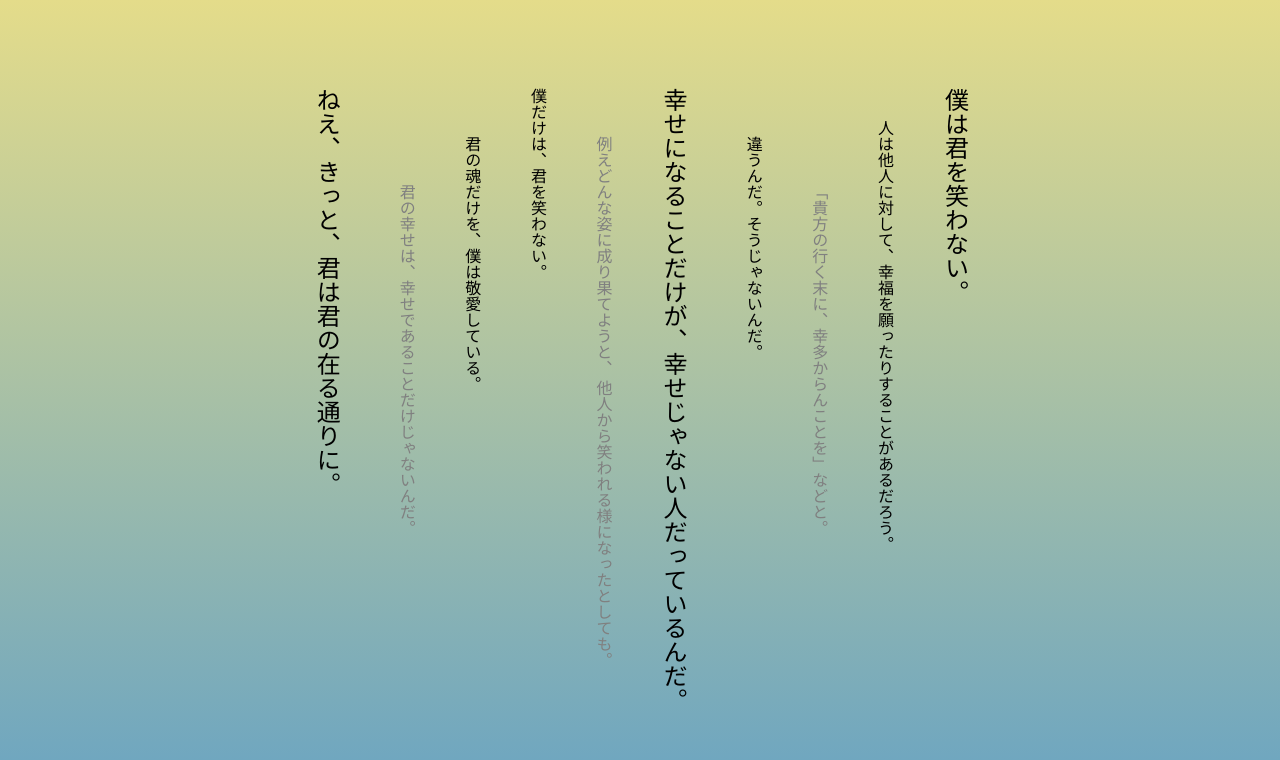
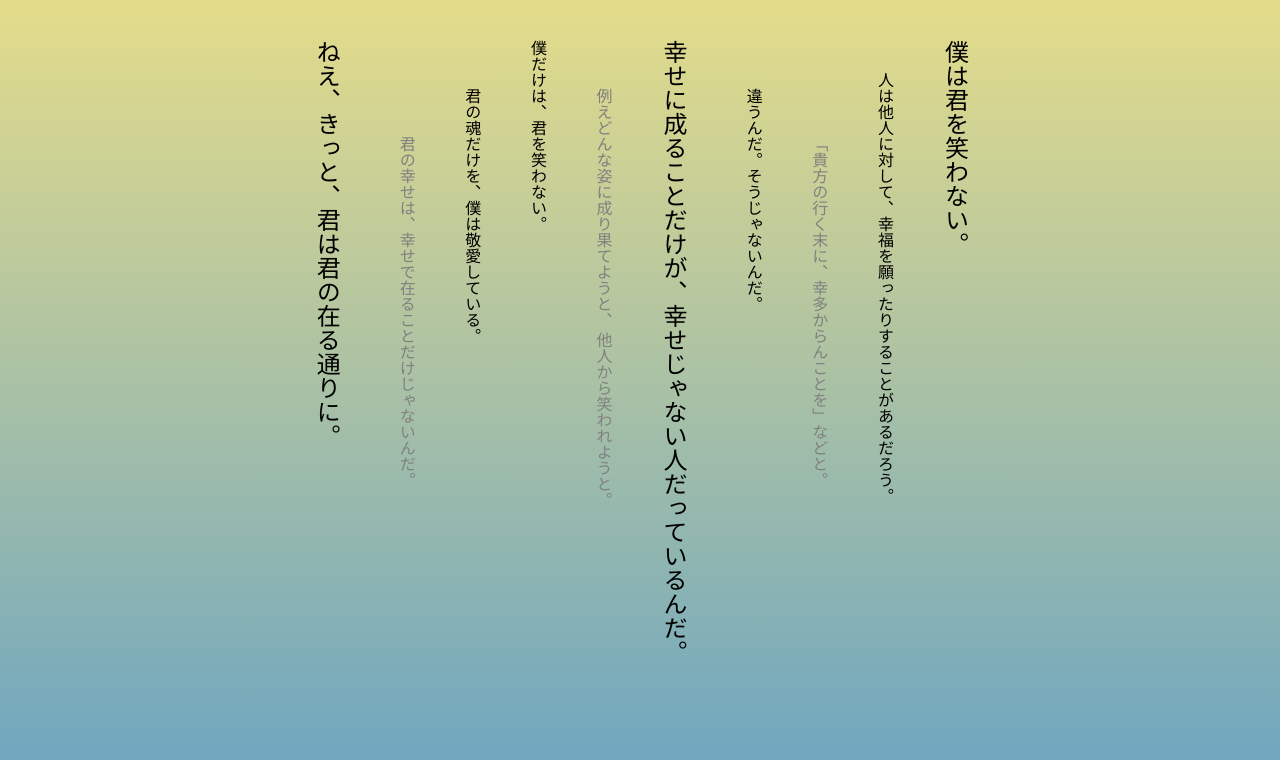
Before and after one commit to nak-yr/refuse, a Next.js app: page /poetry/3_blind in a window 1280 px wide. Shown: the top 760 px of the page. Built offline with nearby package versions, Linux system fonts and the light colour scheme; a web font is replaced by a local one.

Commit message:
issue#25 誤字の修正と細かいレイアウト調整

```diff
--- a/pages/poetry/3_blind.tsx
+++ b/pages/poetry/3_blind.tsx
@@ -32,13 +32,13 @@ const Blind: NextPage = () => {
           違うんだ。そうじゃないんだ。
         </p>
         <p className={cx(styles.paragraph, styles.strong)}>
-          幸せになることだけが、幸せじゃない人だっているんだ。
+          幸せに成ることだけが、幸せじゃない人だっているんだ。
         </p>
         <p
           className={styles.paragraph}
           style={{ color: "gray", textIndent: "3em" }}
         >
-          例えどんな姿に成り果てようと、 他人から笑われる様になったとしても。
+          例えどんな姿に成り果てようと、 他人から笑われようと。
         </p>
         <p className={styles.paragraph}>僕だけは、君を笑わない。</p>
         <p className={styles.paragraph} style={{ textIndent: "3em" }}>
@@ -48,7 +48,7 @@ const Blind: NextPage = () => {
           className={styles.paragraph}
           style={{ color: "gray", textIndent: "6em" }}
         >
-          君の幸せは、幸せであることだけじゃないんだ。
+          君の幸せは、幸せで在ることだけじゃないんだ。
         </p>
         <p className={cx(styles.paragraph, styles.strong)}>
           ねえ、きっと、君は君の在る通りに。
@@ -74,7 +74,8 @@ const styles = {
     flexDirection: "row-reverse",
     alignContent: "center",
     justifyContent: "unset",
-    margin: "auto",
+    margin: "5vh auto",
+    height: "80%",
     overflowX: "scroll",
     flexWrap: "nowrap",
   }),
```
